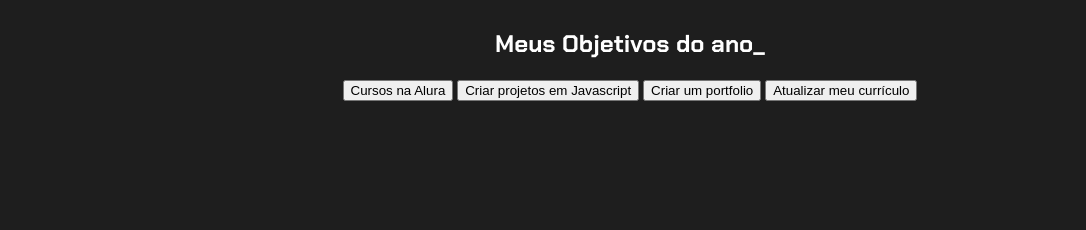
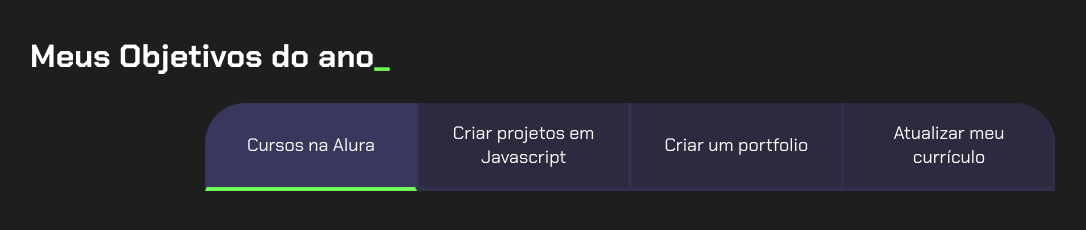
Before and after one commit to horst2006/site3ano, a plain HTML site: page khaline/index.html in a window 1280 px wide. Shown: the whole page, without its empty margins (10-1096 px from the left). Drawn offline with Linux system fonts and the light colour scheme.

Commit message:
Add files via upload

```diff
--- a/khaline/index.html
+++ b/khaline/index.html
@@ -8,14 +8,15 @@
 </head>
 <body>
     <section class="conteudo-principal">
-        <h2 class="titulo-principal">Meus Objetivos do ano_</h2>
+        <h2 class="titulo-principal">Meus Objetivos do ano<span>_</span></h2>
         <div class="botoes">
-            <button class="botao">Cursos na Alura</button>
+            <button class="botao ativo">Cursos na Alura</button>
             <button class="botao">Criar projetos em Javascript</button>
             <button class="botao">Criar um portfolio</button>
             <button class="botao">Atualizar meu currículo</button>
 
         </div>
     </section>
+    <script src="main.js"></script>
 </body>
 </html>
--- /dev/null
+++ b/khaline/main.js
@@ -0,0 +1,12 @@
+const botoes = document.querySelectorAll(".botao");
+
+for(let i=0; i <botoes.length;i++){
+    botoes[i].onclick = function(){
+
+for(let j=0;j<botoes.length;j++){
+botoes[j].classList.remove("ativo");
+}
+
+        botoes[i].classList.add("ativo");
+    }
+}
--- a/khaline/style.css
+++ b/khaline/style.css
@@ -24,3 +24,51 @@ body{
     margin: 0 auto;
 
 }
+.titulo-principal{
+    text-align: left;
+    width: 100%;
+    font-size: 32px;
+}
+.titulo-principal span{
+    color: var(--verde);
+}
+.botao{
+    font-family: "Chakra Petch", sans-serif;
+    background-color: var(--botao-inativo);
+    color: var(--branco);
+    display: flex;
+    justify-content: center;
+    padding: 1em;
+    font-size: 18px;
+    align-items: center;
+    width: 100%;
+    border-bottom: 4px solid var(--botao-inativo);
+    border-left: 2px solid var(--botao-inativo);
+    border-right: 2px solid var(--botao-inativo);
+    border-top: none;
+}
+
+.botao:first-child{
+    border-radius: 40px 40px 0 0;
+}
+
+.botoes{
+    display: block;
+}
+
+.ativo{
+    background-color: var(--botao-ativo);
+    border-bottom: 4px solid var(--verde);
+}
+
+@media screen and (min-width: 768px){
+    .botoes{
+        display: flex;
+    }
+    .botao:first-child{
+        border-radius: 40px 0 0 0;
+    }
+    .botao:last-child{
+        border-radius: 0 40px 0 0;
+    }
+}
```
